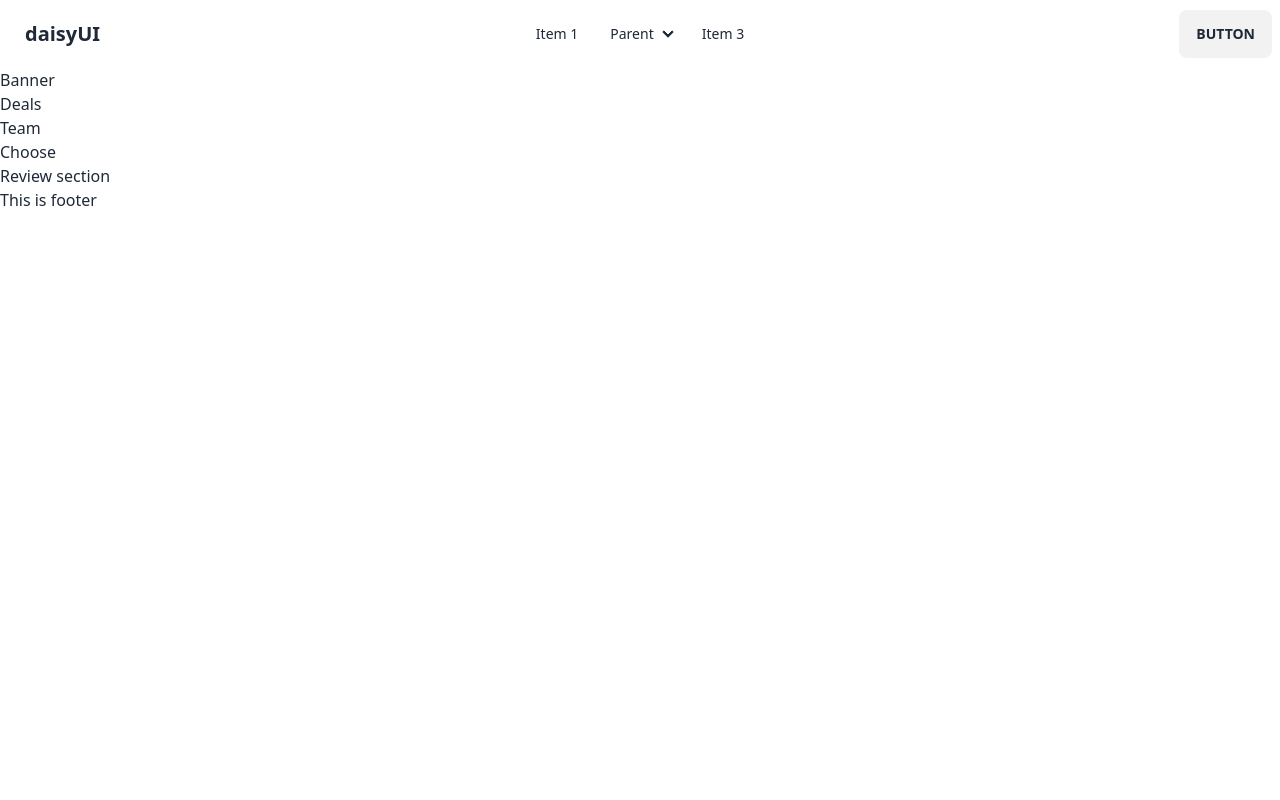
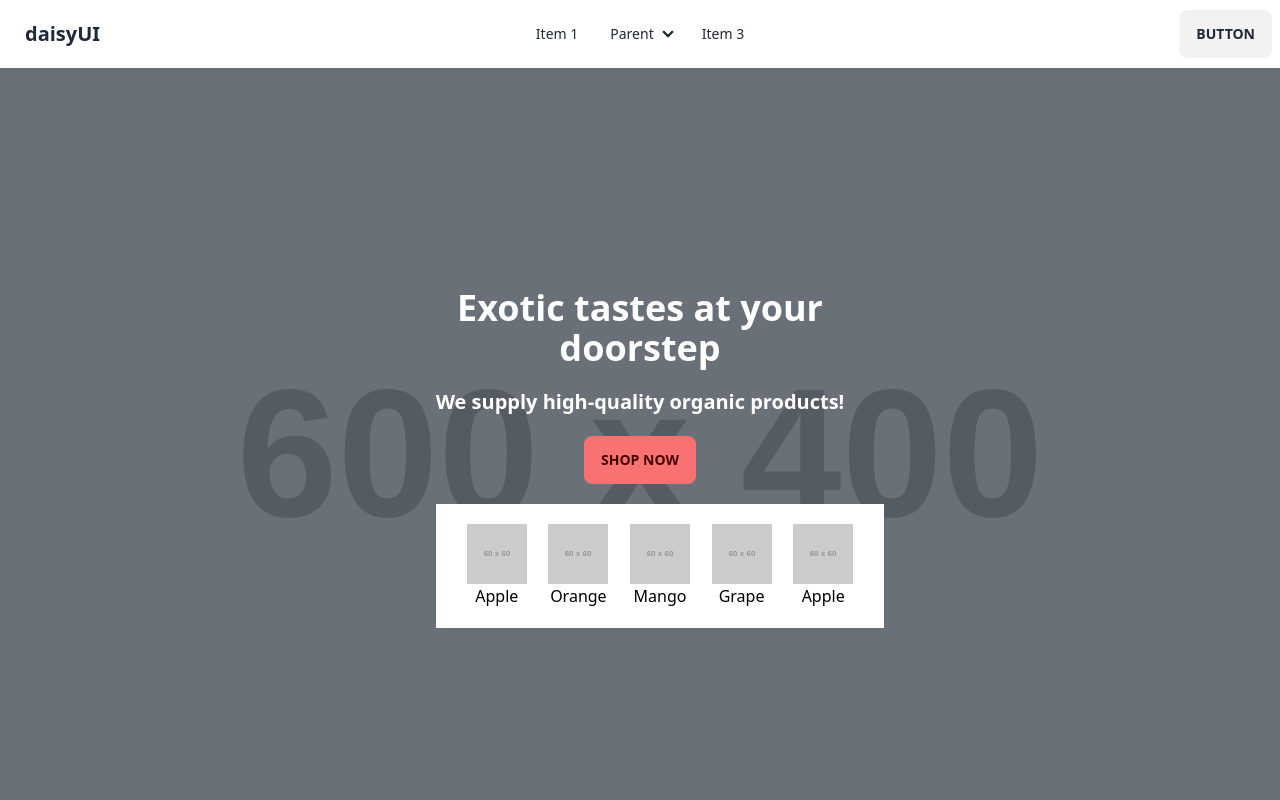
Before and after one commit to tirahman105/codeMates_test_project, a React (Vite) app in the folder CodeMates_test_project/: page / in a window 1280 px wide. Shown: the top 800 px of the page. Built offline with nearby package versions, Linux system fonts and the light colour scheme.

Commit message:
Banner section added

```diff
--- a/CodeMates_test_project/src/components/Banner.jsx
+++ b/CodeMates_test_project/src/components/Banner.jsx
@@ -1,9 +1,48 @@
-import React from 'react';
-
 const Banner = () => {
     return (
-        <div>
-            Banner
+        <div className="hero min-h-screen" style={{ backgroundImage: `url('https://placehold.co/600x400')` }}>
+            <div className="hero-overlay bg-opacity-60"></div>
+            <div className="hero-content text-center text-neutral-content">
+                <div className="max-w-md relative">
+                    <h1 className="mb-5 text-4xl font-bold text-white">Exotic tastes at your doorstep</h1>
+                    <p className="mb-5 text-xl font-semibold text-white">We supply high-quality organic products!</p>
+                    <button className="btn btn-error">Shop Now</button>
+                    <div className="bg-white p-5 m-5 bottom-0 left-0 w-full">
+                        <div className="flex justify-around">
+                            <div>
+                                <div>
+                                    <img src="https://placehold.co/60x60/000000/FFFFFF/png" alt="Strawberry" />
+                                </div>
+                                <div className="text-black">Apple</div>
+                            </div>
+                            <div>
+                                <div>
+                                    <img src="https://placehold.co/60x60/000000/FFFFFF/png" alt="Orange" />
+                                </div>
+                                <div className="text-black">Orange</div>
+                            </div>
+                            <div>
+                                <div>
+                                    <img src="https://placehold.co/60x60/000000/FFFFFF/png" alt="Mango" />
+                                </div>
+                                <div className="text-black">Mango</div>
+                            </div>
+                            <div>
+                                <div>
+                                    <img src="https://placehold.co/60x60/000000/FFFFFF/png" alt="Grape" />
+                                </div>
+                                <div className="text-black">Grape</div>
+                            </div>
+                            <div>
+                                <div>
+                                    <img src="https://placehold.co/60x60/000000/FFFFFF/png" alt="Apple" />
+                                </div>
+                                <div className="text-black">Apple</div>
+                            </div>
+                        </div>
+                    </div>
+                </div>
+            </div>
         </div>
     );
 };
```
